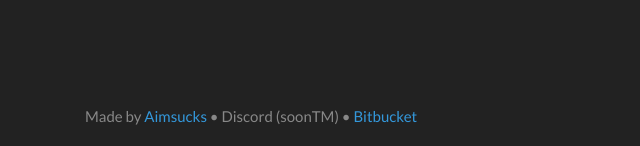
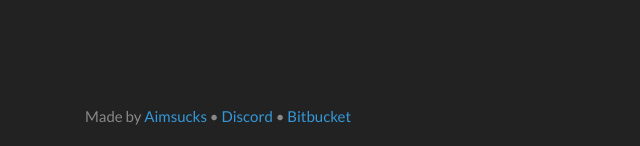
Before and after one commit to Aimsucks/blue-donut, a Django app: page / in a window 1280 px wide. Shown: the part 654-800 px from the top of the page, without its empty margins (0-640 px from the left). Run offline with Django 3.2, Linux system fonts and the light colour scheme; parts of the project's set-up code (start-up, migrations or seed data) failed here and were passed over; some libraries are stand-ins or nearby versions.

Commit message:
Added a Discord invite link.

```diff
--- a/templates/base.html
+++ b/templates/base.html
@@ -91,8 +91,10 @@
     <div class="container">
 
       <span class="text-muted">
-        Made by <a class="text-info" href="https://evewho.com/character/2113697818">Aimsucks</a> • Discord (soonTM) • <a class="text-info"
-            href="https://bitbucket.org/aimsucks/blue-donut/">Bitbucket</a>
+        Made by
+        <a class="text-info" href="https://evewho.com/character/2113697818">Aimsucks</a> •
+        <a class="text-info" href="https://discord.gg/UCK8ase">Discord</a> •
+        <a class="text-info" href="https://bitbucket.org/aimsucks/blue-donut/">Bitbucket</a>
       </span>
     </div>
   </footer>
```
